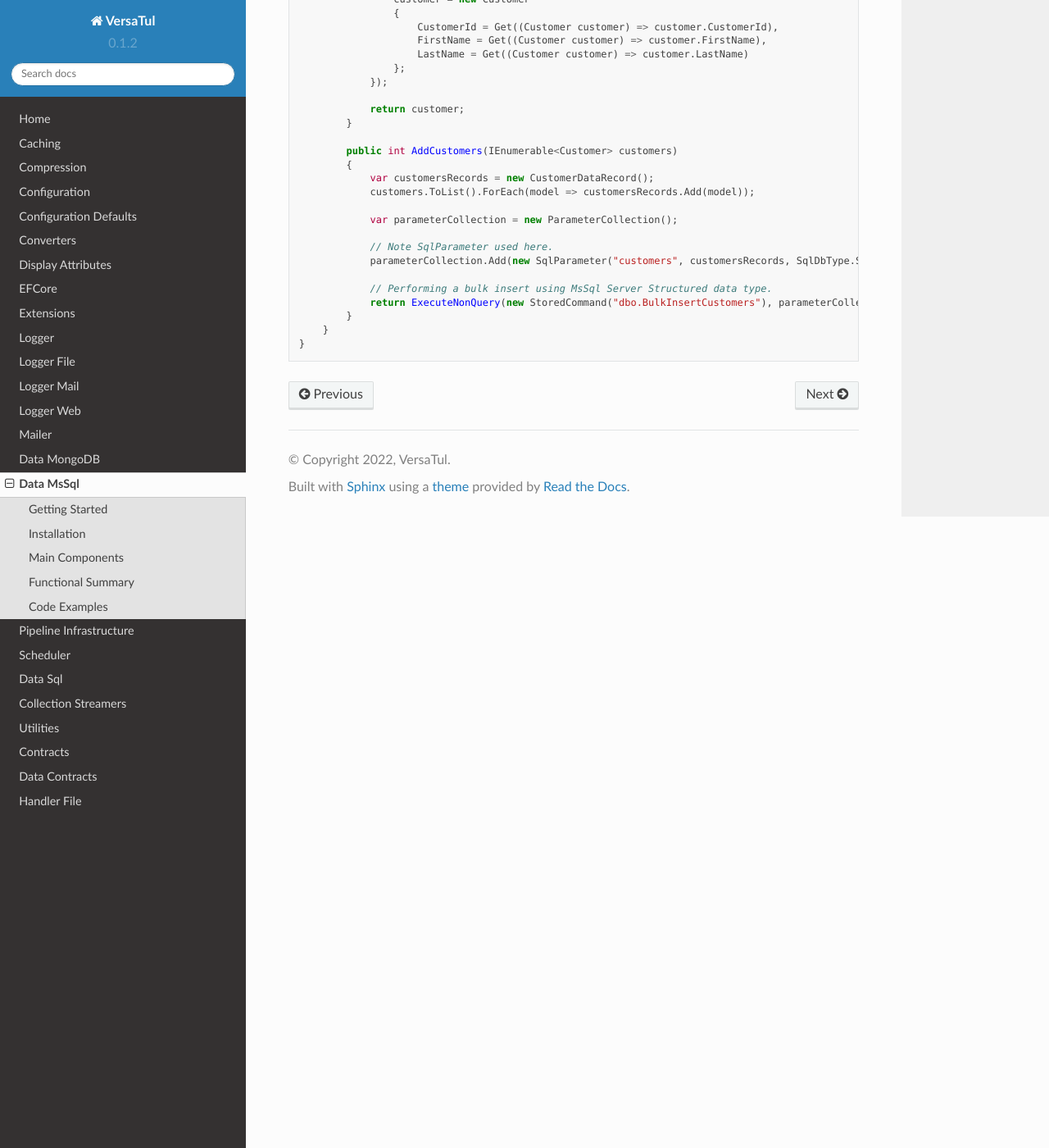
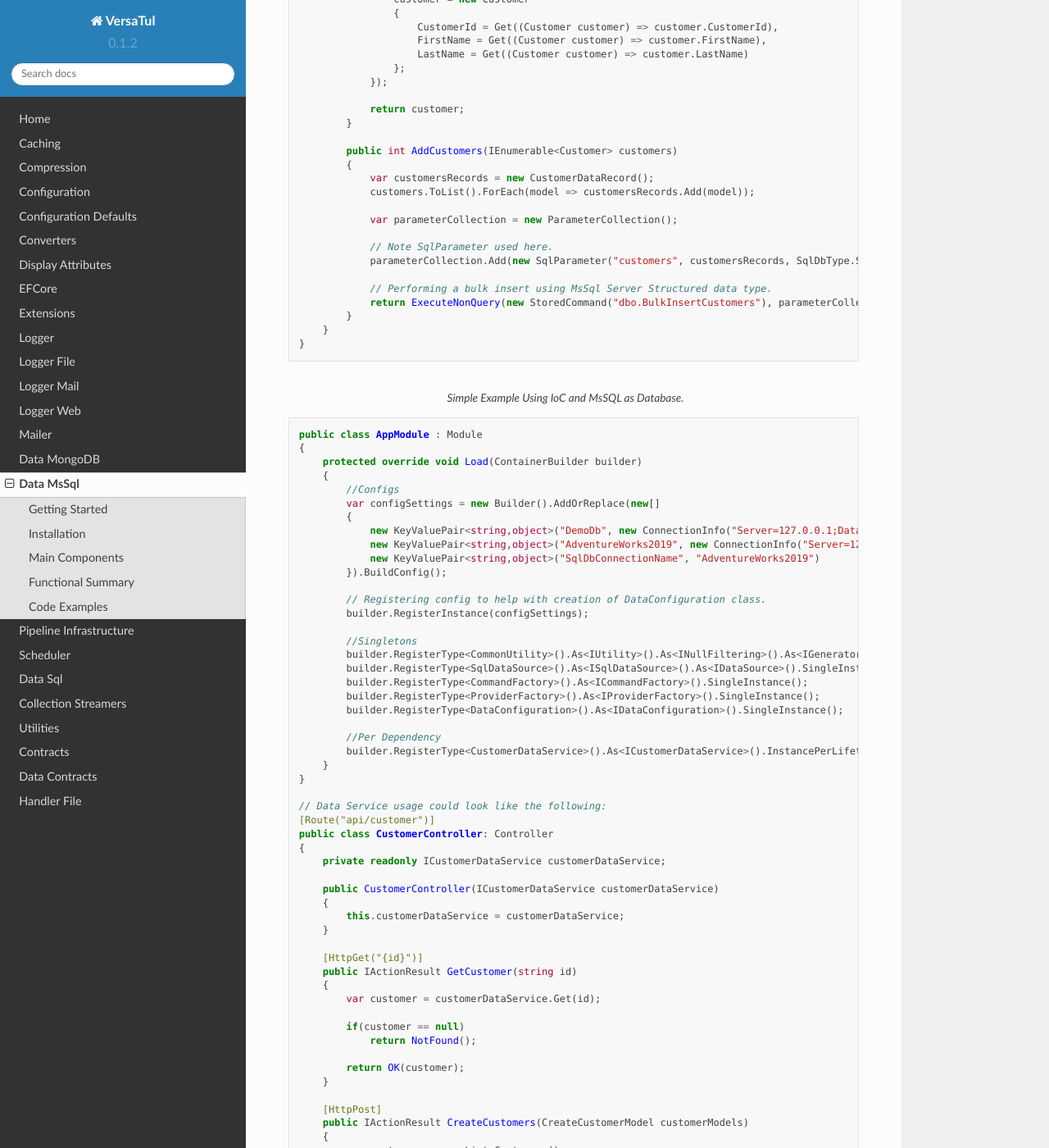
Before and after one commit to BjornWilliams/DocsVersaTul, a Sphinx documentation site: the page built from docs/source/mssql.rst, in a window 1280 px wide and 1400 px high, scrolled down 2964 px. Shown: the whole window at 82% size. Built offline with Sphinx 7.4.7 and the Read the Docs theme 2.0.0, drawn with Linux system fonts in a browser that asks for light colours; some of the changed text lies outside the part shown.

Commit message:
Update mssql.rst

```diff
--- a/docs/source/mssql.rst
+++ b/docs/source/mssql.rst
@@ -175,3 +175,72 @@ Code Examples
             }
         }
     }
+
+.. code-block:: c#
+    :caption: Simple Example Using IoC and MsSQL as Database.
+
+    public class AppModule : Module
+    {
+        protected override void Load(ContainerBuilder builder)
+        {
+            //Configs
+            var configSettings = new Builder().AddOrReplace(new[]
+            {
+                new KeyValuePair<string,object>("DemoDb", new ConnectionInfo("Server=127.0.0.1;Database=DemoDb;User Id=sa;Password=Secretdatabasepassword;","System.Data.SqlClient")),
+                new KeyValuePair<string,object>("AdventureWorks2019", new ConnectionInfo("Server=127.0.0.1;Database=AdventureWorks2019;User Id=sa;Password=Secretdatabasepassword;","System.Data.SqlClient")),
+                new KeyValuePair<string,object>("SqlDbConnectionName", "AdventureWorks2019")
+            }).BuildConfig();
+
+            // Registering config to help with creation of DataConfiguration class.
+            builder.RegisterInstance(configSettings);
+
+            //Singletons
+            builder.RegisterType<CommonUtility>().As<IUtility>().As<INullFiltering>().As<IGenerator>().SingleInstance();
+            builder.RegisterType<SqlDataSource>().As<ISqlDataSource>().As<IDataSource>().SingleInstance();
+            builder.RegisterType<CommandFactory>().As<ICommandFactory>().SingleInstance();
+            builder.RegisterType<ProviderFactory>().As<IProviderFactory>().SingleInstance();
+            builder.RegisterType<DataConfiguration>().As<IDataConfiguration>().SingleInstance();
+
+            //Per Dependency
+            builder.RegisterType<CustomerDataService>().As<ICustomerDataService>().InstancePerLifetimeScope();
+        }
+    }
+
+    // Data Service usage could look like the following:
+    [Route("api/customer")]
+    public class CustomerController: Controller
+    {
+        private readonly ICustomerDataService customerDataService;
+
+        public CustomerController(ICustomerDataService customerDataService)
+        {
+            this.customerDataService = customerDataService;
+        }
+
+        [HttpGet("{id}")]
+        public IActionResult GetCustomer(string id)
+        {
+            var customer = customerDataService.Get(id);
+
+            if(customer == null)
+                return NotFound();
+
+            return OK(customer);
+        }
+
+        [HttpPost]
+        public IActionResult CreateCustomers(CreateCustomerModel customerModels)
+        {
+            var customers = new List<Customer>();
+
+            customerModels.ForEach(model => customers.Add(new Customer
+            {
+                FirstName = model.FirstName
+                LastName = model.LastName
+            }));
+
+            var amountInserted = customerDataService.Add(customers);
+
+            return OK(amountInserted);
+        }
+    }
```
